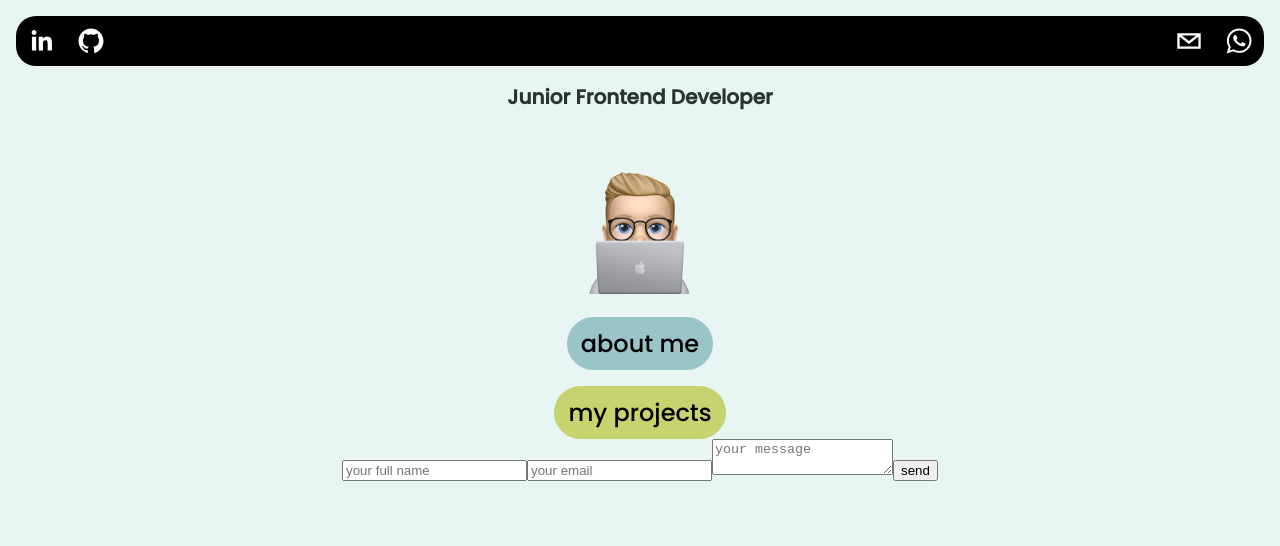
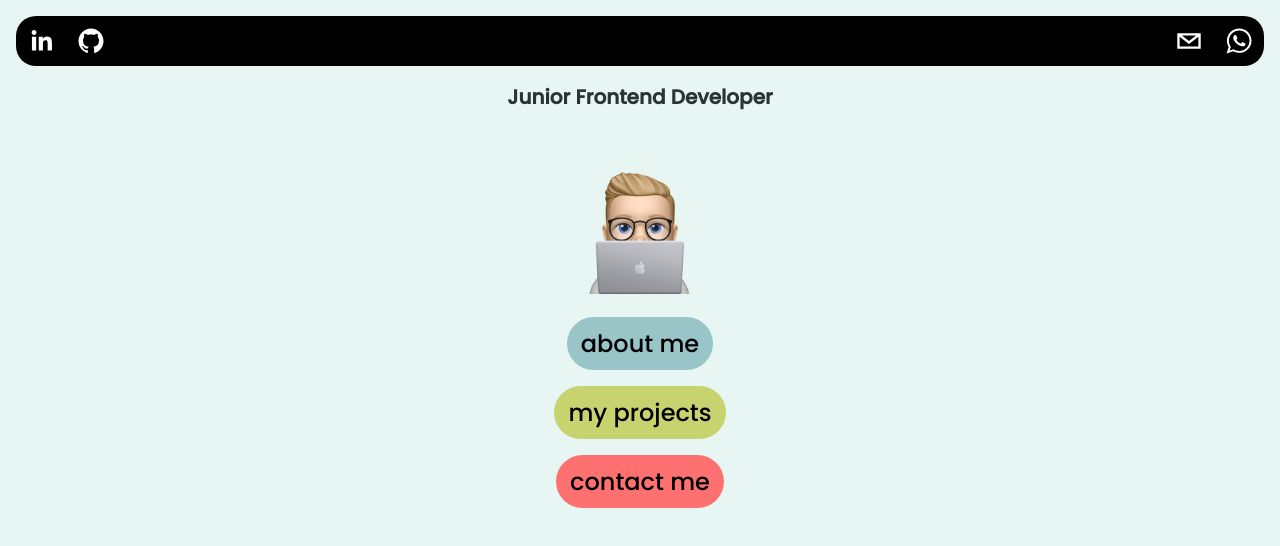
Before and after one commit to niklashmbgr/my-personal-website-, a Next.js app: page / in a window 1280 px wide. Shown: the top 546 px of the page. Built offline with nearby package versions, Linux system fonts and the light colour scheme.

Commit message:
add Animated Div

```diff
--- a/src/components/ContactForm/index.js
+++ b/src/components/ContactForm/index.js
@@ -1,7 +1,14 @@
 import { useRef, useState } from "react";
 import emailjs from "emailjs-com";
+import StyledButton from "../Button/styled";
+import AnimatedDiv from "../AnimatedDiv/styled";
 
 export default function ContactForm() {
+  const [isClicked, setIsClicked] = useState(true);
+
+  const handleClick = () => {
+    setIsClicked(false);
+  };
   const [result, showResult] = useState(false);
   const Message = () => {
     return (
@@ -35,7 +42,35 @@ export default function ContactForm() {
     showResult(true);
   };
 
+  if (isClicked) {
     return (
+      <>
+        <AnimatedDiv
+          variant="contact-me"
+          initial={{
+            y: 500,
+            opacity: 0,
+            scale: 1,
+          }}
+          animate={{
+            y: 0,
+            opacity: 1,
+            scale: 1,
+          }}
+          transition={{
+            duration: 1.4,
+          }}
+        >
+          <StyledButton type="button" onClick={handleClick}>
+            contact me
+          </StyledButton>
+        </AnimatedDiv>
+      </>
+    );
+  }
+
+  return (
+    <AnimatedDiv onClick={setIsClicked}>
       <form ref={form} onSubmit={sendEmail}>
         <input
           type="text"
@@ -43,10 +78,16 @@ export default function ContactForm() {
           placeholder="your full name"
           required
         ></input>
-      <input type="text" name="email" placeholder="your email" required></input>
+        <input
+          type="text"
+          name="email"
+          placeholder="your email"
+          required
+        ></input>
         <textarea name="message" placeholder="your message" required></textarea>
         <button>send </button>
-      <div>{result ? <Message /> : null} </div>
+        {result ? <Message /> : null}
       </form>
+    </AnimatedDiv>
   );
 }
```
Lines whose indentation alone changed are shown as unchanged.
